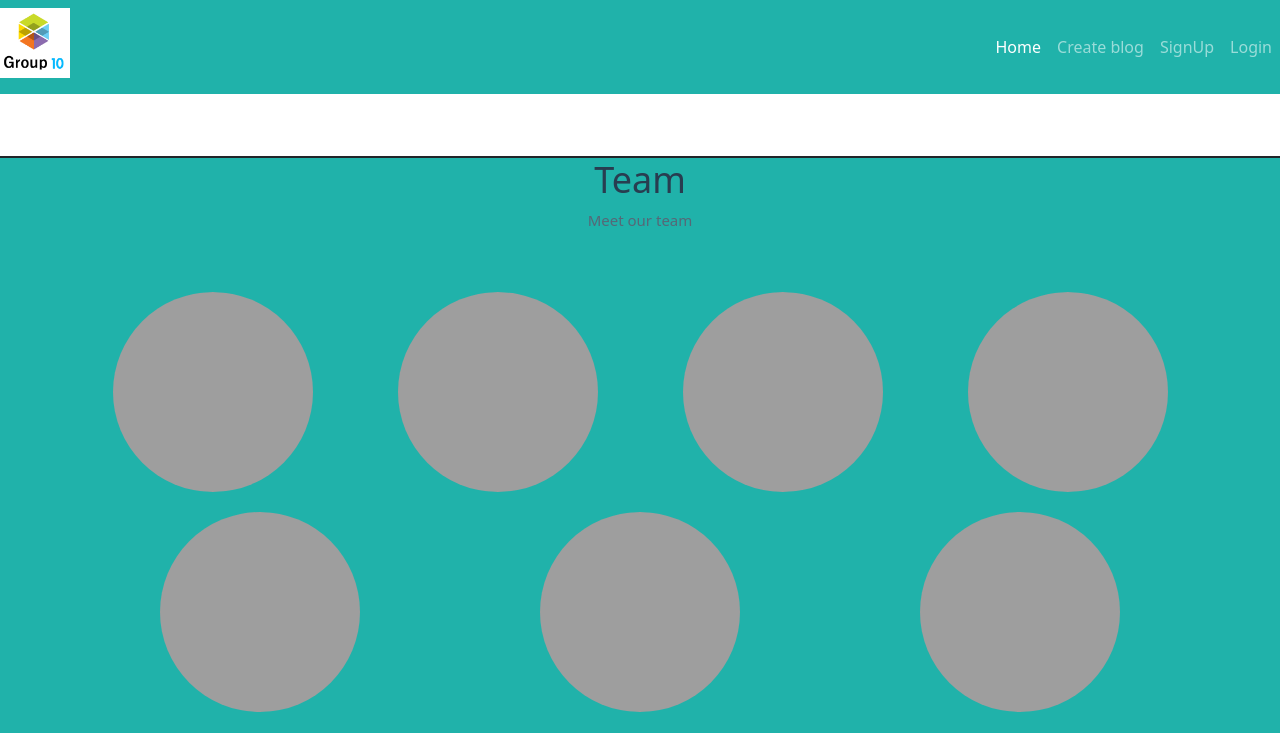
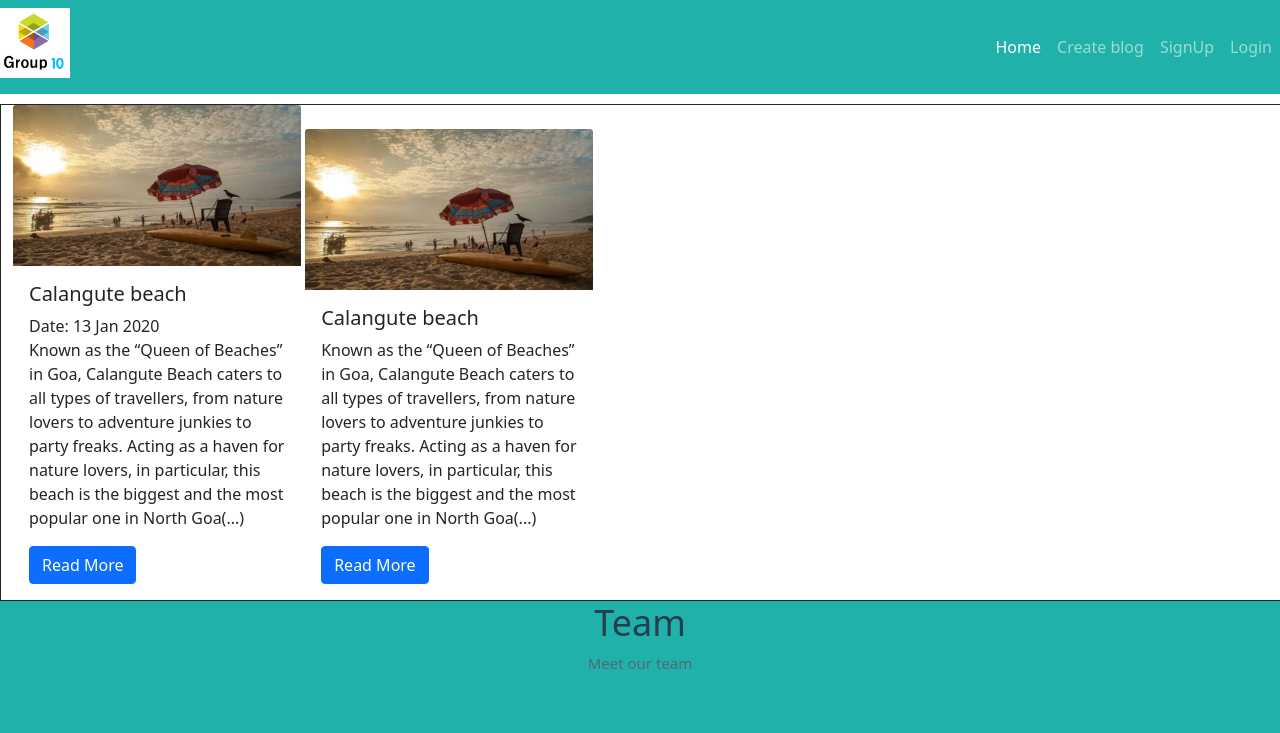
Before and after one commit to ssbendre/Blog-It, a website: page app/html/home.html in a window 1280 px wide. Shown: the top 733 px of the page. Drawn offline with nearby package versions, Linux system fonts and the light colour scheme; files that its build step writes are made by us from their sources; files whose address does not match are found by name.

Commit message:
Home page Layout and Styling

```diff
--- a/app/html/home.html
+++ b/app/html/home.html
@@ -11,8 +11,29 @@
     <link rel="stylesheet" href="../css/home.css">
 </head>
 <body>
-    <embed type="text/html" src="../html/header.html" width="100%">
+    <embed type="text/html" src="../html/header.html" width="100%" height="98px">
                   <div class="container-fluid">
+
+                    <div class="card-deck mt-8" style="width: 18rem;">
+        <img class="card-img-top" src="../images/td1.webp" alt="Card image cap">
+        <div class="card-body jumbotron">
+          <h5 class="card-title">Calangute beach</h5>
+          <span>Date: 13 Jan 2020</span>
+          <p class="card-text">Known as the “Queen of Beaches” in Goa, Calangute Beach caters to all types of travellers, from nature lovers to adventure junkies to party freaks. Acting as a haven for nature lovers, in particular, this beach is the biggest and the most popular one in North Goa(...)</p>
+          <a href="#" class="btn btn-primary">Read More</a>
+        </div>
+      </div>
+
+                       <div class="card-deck mt-8" style="width: 18rem;">
+        <img class="card-img-top" src="../images/td1.webp" alt="Card image cap">
+        <div class="card-body jumbotron">
+          <h5 class="card-title">Calangute beach</h5>
+          <p class="card-text">Known as the “Queen of Beaches” in Goa, Calangute Beach caters to all types of travellers, from nature lovers to adventure junkies to party freaks. Acting as a haven for nature lovers, in particular, this beach is the biggest and the most popular one in North Goa(...)</p>
+          <a href="#" class="btn btn-primary">Read More</a>
+        </div>
+      </div>
+
+
 
                   </div>
 
```
Also changed, not shown: app/images/td1.webp (added), 1 other file.
